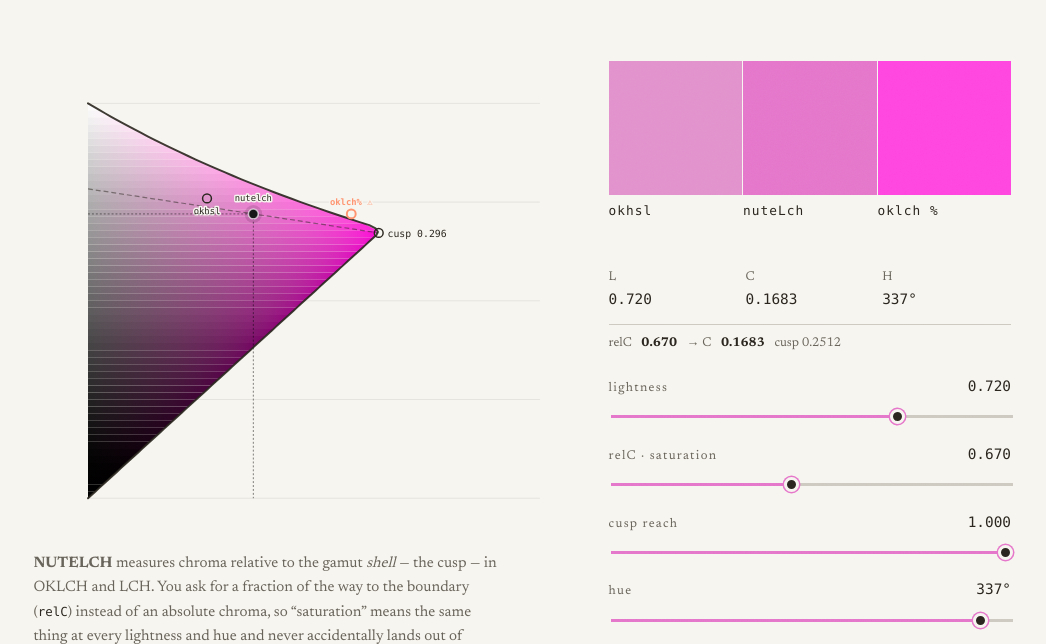
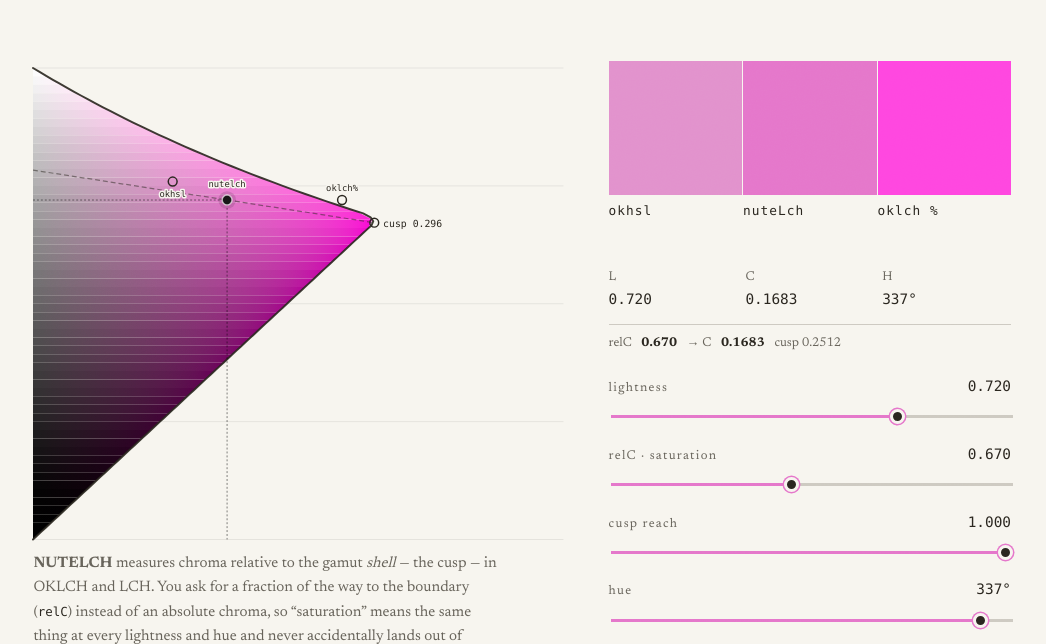
Before and after one commit to meodai/nutelch, a website built with Vite: page index.html in a window 1280 px wide. Shown: the part 172-816 px from the top of the page, without its empty margins (121-1167 px from the left). Built offline with nearby package versions, Linux system fonts and the light colour scheme; a web font is replaced by a local one.

Commit message:
style: adjust padding and overflow for slice plot to improve label visibility

```diff
--- a/src/demo/slice.ts
+++ b/src/demo/slice.ts
@@ -20,7 +20,9 @@ export interface SliceInput {
 
 const W = 540;
 const H = 480;
-const PAD = { l: 56, r: 24, t: 36, b: 42 };
+// No axis labels, so the plot runs edge to edge. Point labels that spill past the
+// border are handled by `overflow: visible` on the .slice element.
+const PAD = { l: 0, r: 0, t: 0, b: 0 };
 const PLOT_W = W - PAD.l - PAD.r;
 const PLOT_H = H - PAD.t - PAD.b;
 
@@ -106,11 +108,9 @@ export function renderSlice(host: HTMLElement, input: SliceInput): void {
   if (pctPoint) {
     const px = X(pctPoint.c);
     const py = Y(pctPoint.l);
-    const oog = pctPoint.c > lutEnvelope(pctPoint.l) + 1e-9;
-    const cls = oog ? ' is-oog' : '';
     const label = pctLabel ?? '%';
-    pctMarker = `<circle class="dot-pct${cls}" cx="${f(px)}" cy="${f(py)}" r="4.5"/>
-      <text class="dot-pct-label${cls}" x="${f(px)}" y="${f(py - 9)}" text-anchor="middle">${label}${oog ? ' ⚠' : ''}</text>`;
+    pctMarker = `<circle class="dot-pct" cx="${f(px)}" cy="${f(py)}" r="4.5"/>
+      <text class="dot-pct-label" x="${f(px)}" y="${f(py - 9)}" text-anchor="middle">${label}</text>`;
   }
 
   // Where OkHSL places the current color (its own lightness via the toe, its own
--- a/src/demo/style.css
+++ b/src/demo/style.css
@@ -222,6 +222,7 @@ body {
   height: auto;
   max-height: 76vh; /* keep the plot relative to the viewport, never overshooting */
   border-radius: 0;
+  overflow: visible; /* let edge point-labels spill past the plot border */
 }
 
 .grid {
```
